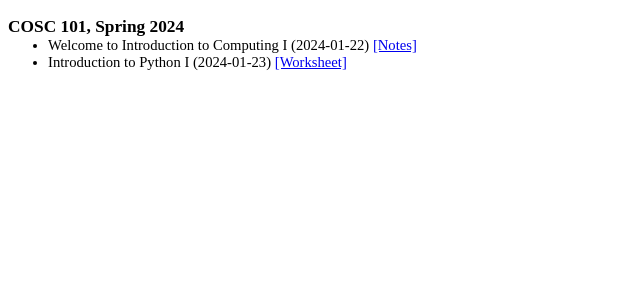
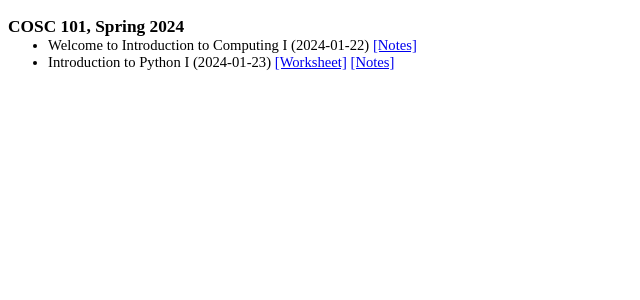
Before and after one commit to georgianahaldeman/cosc101, a Jekyll site: the page built from docs/notes/index.md, in a window 1280 px wide. Shown: the top 300 px of the page, without its empty margins (0-640 px from the left). Built offline with Jekyll 4.4.1, drawn with Linux system fonts in a browser that asks for light colours; our own code applies the rules of GitHub Pages for plain Markdown files.

Commit message:
1_23 answers

```diff
--- a/docs/notes/index.md
+++ b/docs/notes/index.md
@@ -2,7 +2,7 @@
 
 - Welcome to Introduction to Computing I (2024-01-22) [[Notes]](./files/1_22.pdf)
 
-- Introduction to Python I (2024-01-23) [[Worksheet]](./files/1_23.pdf)
+- Introduction to Python I (2024-01-23) [[Worksheet]](./files/1_23.pdf) [[Notes]](./files/1_23_ans.pdf)
 
 <!-- - Welcome to Introduction to Computing I (2023-08-24) [[Worksheet]](./notes/8_24.pdf) [[Notes]](./answers/8_24_answers.pdf)
 
```
Also changed, not shown: 1 other file.
